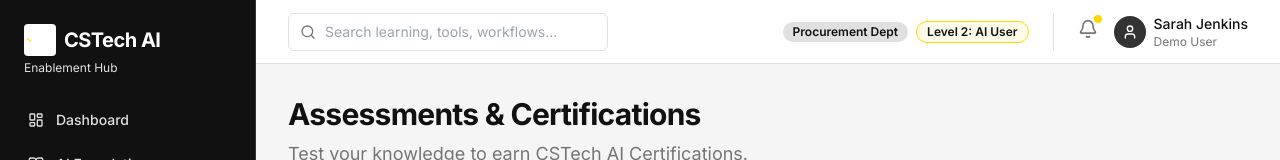
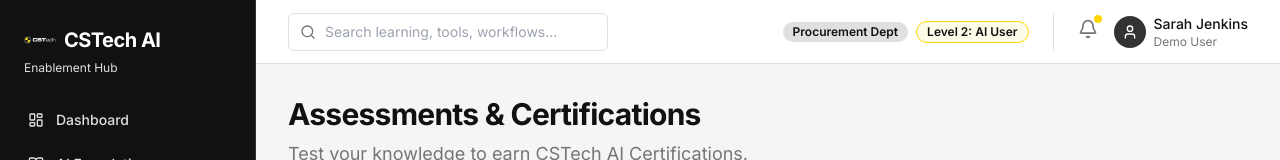
Before and after one commit to pruthvirajtarode/CSTech-AI-Enablement-Hub, a React (Vite) app: page /assessments in a window 1280 px wide. Shown: the top 160 px of the page. Built offline with nearby package versions, Linux system fonts and the light colour scheme.

Commit message:
Fix logo format and add profile dropdown

```diff
--- a/src/components/navigation/Sidebar.tsx
+++ b/src/components/navigation/Sidebar.tsx
@@ -52,7 +52,7 @@ export function Sidebar({ isOpen = false, setIsOpen }: SidebarProps) {
         <div className="p-6 flex items-center justify-between">
           <div>
             <div className="flex items-center gap-2 mb-1">
-              <img src="/logo.avif" alt="CSTech Logo" className="w-8 h-8 object-contain rounded bg-white p-0.5" />
+              <img src="/logo.png" alt="CSTech Logo" className="w-8 h-8 object-contain rounded" />
               <h1 className="text-xl font-bold tracking-tight">CSTech AI</h1>
             </div>
             <p className="text-xs text-brand-gray">Enablement Hub</p>
--- a/src/components/navigation/Topbar.tsx
+++ b/src/components/navigation/Topbar.tsx
@@ -8,6 +8,7 @@ interface TopbarProps {
 
 export function Topbar({ onMenuClick }: TopbarProps) {
   const [showNotifications, setShowNotifications] = useState(false);
+  const [showProfileMenu, setShowProfileMenu] = useState(false);
 
   return (
     <header className="h-16 bg-white border-b border-brand-gray flex items-center justify-between px-4 lg:px-8 sticky top-0 z-10">
@@ -58,7 +59,7 @@ export function Topbar({ onMenuClick }: TopbarProps) {
             )}
           </div>
 
-          <div className="flex items-center gap-2 cursor-pointer relative">
+          <div className="flex items-center gap-2 cursor-pointer relative" onClick={() => setShowProfileMenu(!showProfileMenu)}>
             <div className="w-8 h-8 rounded-full bg-brand-charcoal text-white flex items-center justify-center">
               <User className="w-4 h-4" />
             </div>
@@ -66,6 +67,20 @@ export function Topbar({ onMenuClick }: TopbarProps) {
               <p className="font-medium">Sarah Jenkins</p>
               <p className="text-xs text-brand-darkGray">Demo User</p>
             </div>
+
+            {showProfileMenu && (
+              <div className="absolute right-0 top-full mt-2 w-48 bg-white rounded-md shadow-lg border border-brand-gray py-2 z-50">
+                <div className="px-4 py-2 border-b border-brand-gray">
+                  <p className="font-semibold text-sm">My Account</p>
+                </div>
+                <button
+                  className="w-full text-left px-4 py-2 text-sm text-brand-darkGray hover:bg-gray-50 hover:text-brand-black transition-colors"
+                  onClick={() => window.location.href = '/'}
+                >
+                  Sign Out
+                </button>
+              </div>
+            )}
           </div>
         </div>
       </div>
--- a/src/pages/Login.tsx
+++ b/src/pages/Login.tsx
@@ -27,7 +27,7 @@ export function Login() {
 
       <div className="z-10 text-center mb-8">
         <div className="flex justify-center mb-6">
-           <img src="/logo.avif" alt="CSTech Logo" className="w-24 h-24 object-contain" />
+           <img src="/logo.png" alt="CSTech Logo" className="w-24 h-24 object-contain" />
         </div>
         <h1 className="text-4xl md:text-5xl font-bold text-white mb-4 tracking-tight">CSTech AI <span className="text-brand-yellow">Enablement Hub</span></h1>
         <p className="text-xl text-gray-300 max-w-2xl mx-auto">Learn AI. Apply AI. Improve the way you work.</p>
```
Also changed, not shown: public/logo.png (renamed from public/logo.avif).
